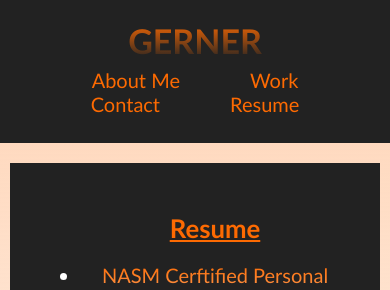
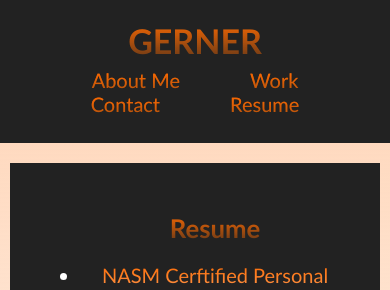
Before and after one commit to bgerner/react-portfolio, a React (Create React App) app: page /resume in a window 390 px wide. Shown: the top 290 px of the page. Built offline with nearby package versions, Linux system fonts and the light colour scheme.

Commit message:
fix media query @ 727

```diff
--- a/src/components/assets/css/app.css
+++ b/src/components/assets/css/app.css
@@ -32,7 +32,7 @@ header {
 header h1 {
   font-weight: bold;
   font-size: 34px;
-  background: -webkit-linear-gradient(var(--one), var(--two));
+  background: -webkit-linear-gradient(var(--one), rgba(253, 106, 2, 0.3));
   -webkit-background-clip: text;
   -moz-background-clip: text;
   -webkit-text-fill-color: transparent;
@@ -41,7 +41,11 @@ header h1 {
   text-shadow: none;
 }
 header a {
-  color: var(--one);
+  background: -webkit-linear-gradient(var(--one), rgba(253, 106, 2, 0.3));
+  -webkit-background-clip: text;
+  -moz-background-clip: text;
+  -webkit-text-fill-color: transparent;
+  -moz-text-fill-color: transparent;
 }
 header a {
   text-decoration: none;
@@ -110,9 +114,6 @@ section {
   width: 95%;
   align-items: center;
 }
-#work-title {
-  padding-bottom: 40px;
-}
 #about-me,
 #contact,
 #work,
@@ -138,7 +139,11 @@ section {
   flex-direction: column;
 } */
 .section-title {
-  color: var(--one);
+  background: -webkit-linear-gradient(var(--one), rgba(253, 106, 2, 0.3));
+  -webkit-background-clip: text;
+  -moz-background-clip: text;
+  -webkit-text-fill-color: transparent;
+  -moz-text-fill-color: transparent;
   text-decoration: underline;
   text-align: center;
   font-size: 22px;
@@ -178,7 +183,7 @@ section {
   margin: 5px 15px;
 }
 .application {
-  width: 192px;
+  width: 90%;
   height: 192px;
   margin: 5px 10px;
 }
@@ -279,7 +284,7 @@ footer {
 .aboutme-image {
   margin: 20px;
 }
-@media screen and (max-width: 1060px) {
+/* @media screen and (max-width: 1060px) {
   #application1 {
     width: 300px;
     height: 300px;
@@ -288,15 +293,25 @@ footer {
     width: 144px;
     height: 144px;
   }
+} */
+@media screen and (max-width: 977px) {
+  .applications {
+    justify-content:space-evenly;
+    align-items: stretch;
+  }
+  .application {
+width: 200px;
+height: 200px
+  }
 }
 @media screen and (max-width: 844px) {
-  #application1 {
+  /* #application1 {
     width: 250px;
     height: 250px;
-  }
+  } */
   .application {
-    width: 117px;
-    height: 117px;
+    width: 170px;
+    height: 170px;
   }
   header {
     /* padding-bottom: 0; */
--- a/src/components/views/Portfolio.js
+++ b/src/components/views/Portfolio.js
@@ -1,17 +1,17 @@
 import React from "react";
-import '../assets/css/app.css';
-import gerner from '../assets/imgs/gerner-fitness.png';
-import coolcali from '../assets/imgs/cool-california.png';
-import techshare from '../assets/imgs/tech-share.png';
-import wildthoughts from '../assets/imgs/wild-thoughts.png';
-import readme from '../assets/imgs/readme-generator.png';
-import portfolio from '../assets/imgs/portfolio.png';
+import "../assets/css/app.css";
+import gerner from "../assets/imgs/gerner-fitness-2.png";
+import coolcali from "../assets/imgs/cool-california.png";
+import techshare from "../assets/imgs/tech-share.png";
+import wildthoughts from "../assets/imgs/wild-thoughts.png";
+import readme from "../assets/imgs/readme-generator.png";
+import portfolio from "../assets/imgs/portfolio.png";
 
 function Portfolio() {
   return (
     <section id="work" className="s">
       <div className="section-title">
-        <h3 id="work-title">Work</h3>
+        <h3>Work</h3>
       </div>
 
       <div className="applications">
@@ -22,7 +22,11 @@ function Portfolio() {
               target="_blank"
               rel="noreferrer"
             >
-              <img id="application1" src={gerner} alt="tech share"/>
+              <div className="img-container">
+                <img class="application"
+                src={gerner}
+                alt="tech share" />
+              </div>
               <figcaption>Gerner Fitness</figcaption>
             </a>
           </figure>
@@ -32,11 +36,13 @@ function Portfolio() {
               target="_blank"
               rel="noreferrer"
             >
+              <div className="img-container">
                 <img
                   className="application"
                   src={coolcali}
                   alt="cool california"
                 />
+              </div>
               <figcaption>Cool California</figcaption>
             </a>
           </figure>
@@ -48,11 +54,12 @@ function Portfolio() {
               target="_blank"
               rel="noreferrer"
             >
+              <div className="img-container">
                 <img
                 className="application"
                 src={techshare}
-                alt="tech share"
-              />
+                alt="tech share" />
+              </div>
               <figcaption>Tech Share</figcaption>
             </a>
           </figure>
@@ -62,11 +69,13 @@ function Portfolio() {
               target="_blank"
               rel="noreferrer"
             >
+              <div className="img-container">
                 <img
                   className="application"
                   src={wildthoughts}
                   alt="wild thoughts"
                 />
+              </div>
               <figcaption>Wild Thoughts</figcaption>
             </a>
           </figure>
@@ -78,7 +87,9 @@ function Portfolio() {
               target="_blank"
               rel="noreferrer"
             >
-              <img id="application1" src={readme} alt="readme-generator"/>
+              <div className="img-container">
+                <img class="application" src={readme} alt="readme-generator" />
+              </div>
               <figcaption>ReadMe Generator</figcaption>
             </a>
           </figure>
@@ -88,11 +99,13 @@ function Portfolio() {
               target="_blank"
               rel="noreferrer"
             >
+              <div className="img-container">
                 <img
                   className="application"
                   src={portfolio}
                   alt="react portfolio"
                 />
+              </div>
               <figcaption>React Portfolio (this!)</figcaption>
             </a>
           </figure>
```
Also changed, not shown: 1 other file (tests, documents, lock files or other folders). Lines whose indentation alone changed are shown as unchanged.
